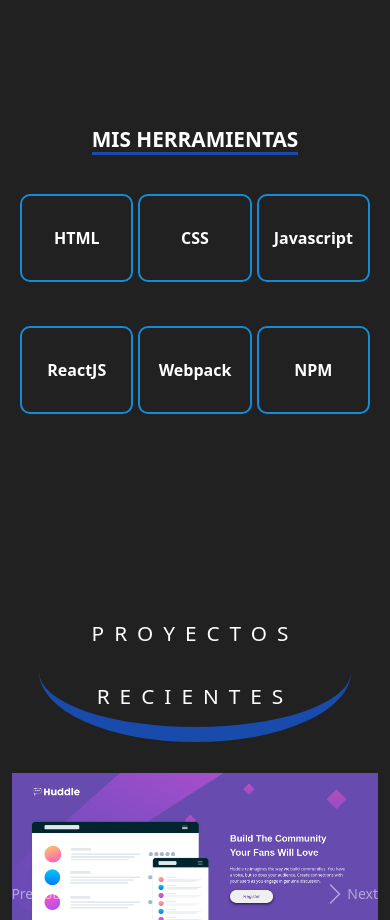
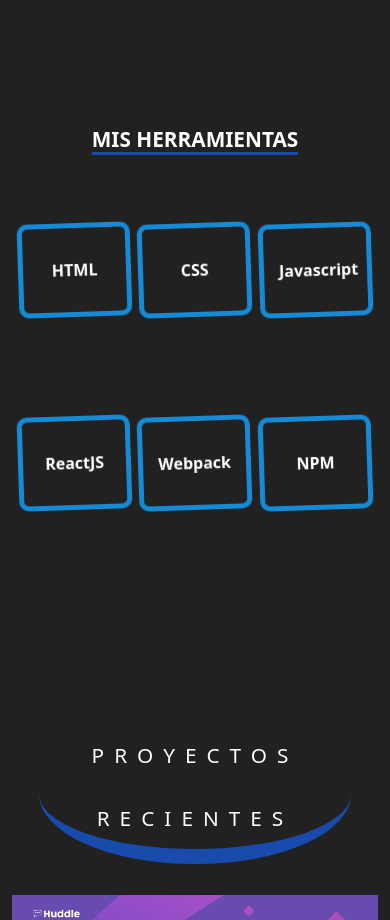
Before and after one commit to darkusphantom/darkusphantom-website, a React (Create React App) app: page / in a window 390 px wide. Shown: the part 3000-3920 px from the top of the page. Built offline with nearby package versions, Linux system fonts and the light colour scheme.

Commit message:
ADD: Animacion tossing a los lenguajes
- Se añadio animacion tossing a los lenguajes
- Se centro los elementos en mitad de la pagina

```diff
--- a/src/components/ProgrammingLanguaje/ProgrammingLanguaje.css
+++ b/src/components/ProgrammingLanguaje/ProgrammingLanguaje.css
@@ -1,7 +1,7 @@
 .aboutme__programmingLanguaje {
-  grid-template: 50px repeat(2, 15vh) / repeat(3, minmax(17%, 20%));
-  grid-gap: 5px;
-  justify-content: right;
+  grid-template: 50px repeat(2, 1fr) / repeat(3, minmax(14%, 18%));
+  grid-gap: 7px;
+  justify-content: center;
   align-items: center;
   margin: 5vh auto;
 }
@@ -17,35 +17,55 @@
   width: 100%;
   max-width: 150px;
   padding: 30px 15px;
-  border: 2px solid var(--color-blue);
+  border: 5px solid var(--color-blue);
   border-radius: 10px;
   font-weight: 700;
 }
 
 .box__programmingLanguaje:hover {
-  animation: redondeo 1s;
+  animation: fadeIn 1s;
+  -webkit-animation: fadeIn 1s;
+}
+
+.tossing {
+  animation-name: tossing;
+  -webkit-animation-name: tossing;
+
+  animation-duration: 2.5s;
+  -webkit-animation-duration: 2.5s;
+
+  animation-iteration-count: infinite;
+  -webkit-animation-iteration-count: infinite;
 }
 
 @media screen and (max-width: 480px) {
   .aboutme__programmingLanguaje {
-    grid-template: 50px repeat(2, 15vh) / repeat(3, minmax(35%, 40%));
+    grid-template: 50px repeat(2, 22vh) / repeat(3, minmax(35%, 40%));
     justify-content: center;
   }
+}
 
-  .box__programmingLanguaje {
-    animation-name: fadeIn;
-    animation-duration: 10s;
-    animation-delay: 10s;
-    animation-iteration-count: infinite;
+@keyframes tossing {
+  0% {
+    transform: rotate(-4deg);
+  }
+  50% {
+    transform: rotate(4deg);
+  }
+  100% {
+    transform: rotate(-4deg);
   }
 }
-@keyframes redondeo {
-  from {
-    transform: rotateZ(0deg);
+
+@-webkit-keyframes tossing {
+  0% {
+    -webkit-transform: rotate(-4deg);
   }
-  to {
-    transform: rotateZ(5deg);
-    background-color: var(--color-blueMarine);
+  50% {
+    -webkit-transform: rotate(4deg);
+  }
+  100% {
+    -webkit-transform: rotate(-4deg);
   }
 }
 
--- a/src/components/ProgrammingLanguaje/ProgrammingLanguaje.js
+++ b/src/components/ProgrammingLanguaje/ProgrammingLanguaje.js
@@ -9,7 +9,7 @@ const ProgrammingLanguaje = () => {
       <h3 className="aboutme__title">Mis Herramientas</h3>
       {ProgrammingLanguajes.map((languaje) => {
         return (
-          <div className="box__programmingLanguaje" key={languaje.id}>
+          <div className="box__programmingLanguaje tossing" key={languaje.id}>
             <span className="programmingLanguaje">{languaje.name}</span>
           </div>
         );
```
